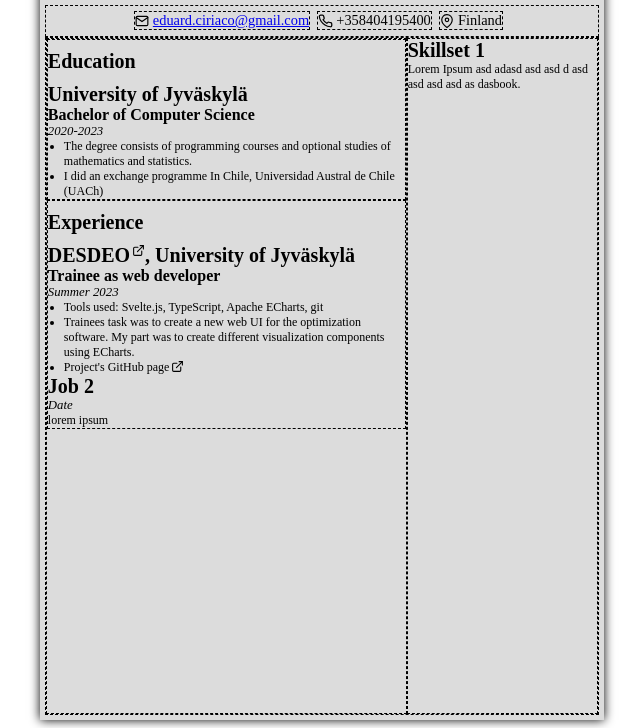
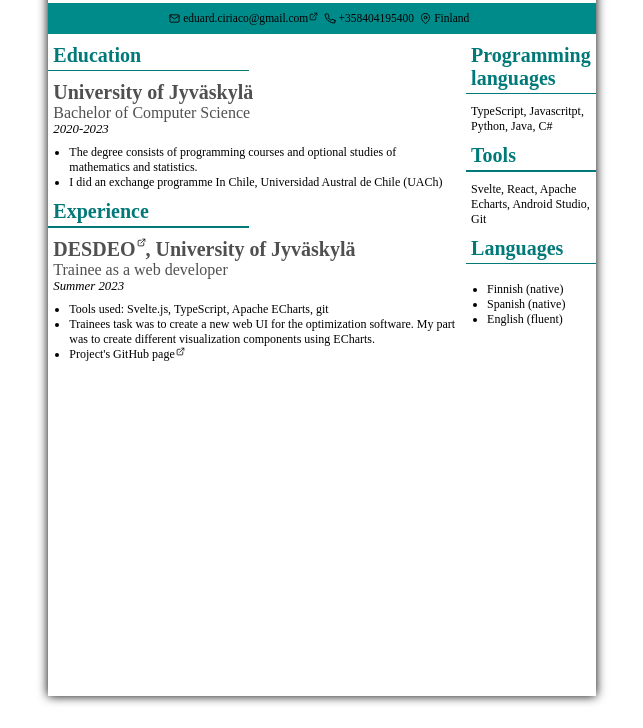
Before and after one commit to edciriac/resume, a plain HTML site: page index.html in a window 1280 px wide. Shown: the part 82-810 px from the top of the page, without its empty margins (318-961 px from the left). Drawn offline with Linux system fonts and the light colour scheme.

Commit message:
Add styling

```diff
--- a/index.html
+++ b/index.html
@@ -2,7 +2,7 @@
 <html lang="en">
     <head>
         <meta charset="UTF-8">
-        <meta name="viewport" content="width=device-width, initial-scale=1.0">
+        <meta name="viewport" nt="width=device-width, initial-scale=1.0">
         <link rel="stylesheet" href="stylesheet.css">
         <title>Eduard Ciriaco</title>
     </head>
@@ -39,7 +39,7 @@
                         <h2 class="subheading">Experience</h2>
                         <article>
                             <h2><a href="https://desdeo.misitano.xyz/">DESDEO</a>, University of Jyväskylä</h2>
-                            <h4>Trainee as web developer</h4>
+                            <h4>Trainee as a web developer</h4>
                             <h3>Summer 2023</h3>
                             <ul>
                                 <li>Tools used: Svelte.js, TypeScript, Apache ECharts, git </li>
@@ -47,18 +47,28 @@
                                 <li><a href="https://github.com/industrial-optimization-group/desdeo-webui">Project's GitHub page</a></li>
                             </ul>
                         </article>
-                        <article>
-                            <h2>Job 2</h2>
-                            <h3>Date</h3>
-                            <p>lorem ipsum</p>
-                        </article>
                     </div>
                 </div>
                 <div id="skills">
                     <article>
-                        <h2>Skillset 1</h2>
+                        <h2 class="subheading">Programming languages</h2>
+                        <p> TypeScript, Javascritpt, Python, Java, C#</p>
+                        </p>
 
-                        <p>Lorem Ipsum asd adasd asd asd d asd asd asd asd as dasbook.  </p>
+                    </article>
+                    <article>
+                        <h2 class="subheading">Tools</h2>
+                        <p>
+                            Svelte, React, Apache Echarts, Android Studio, Git
+                        </p>
+                    </article>
+                    <article>
+                        <h2 class="subheading">Languages</h2>
+                        <ul>
+                            <li>Finnish (native)</li>
+                            <li>Spanish (native)</li>
+                            <li>English (fluent)</li>
+                        </ul>
                     </article>
                 </div>
             </div>
--- a/stylesheet.css
+++ b/stylesheet.css
@@ -5,46 +5,68 @@ h1, h2, h3, h4, h5, h6, p {
     margin: 0;
     padding: 0;
 }
+.subheading{
+    font-size: 1.25em;
+    font-weight: bolder;
+    margin: 0.5em 0;
+    color: rgb(1, 121, 121);
+    /* text-decoration: dotted underline ; */
+}
+.subheading::after{
+    content: "";
+    display: block;
+    width: 50%;
+    height: 1.5px;
+    margin-left: -5px;
+    margin-top: 0.15em;
+    background-color: rgb(1, 121, 121);
+}
 h1{
     font-size: 1.5em;
 }
 h2{
     font-size: 1.25em;
+    font-weight: bold;
+    color: rgb(80, 80, 80);
 }
 h3{
     font-size: 0.8em;
     font-weight: normal;
     font-style: italic;
 }
+h4{
+    color: rgb(80, 80, 80);
+    font-size: 1em;
+    font-weight: normal;
+}
 p, li{
     font-size: 0.75em;
     font-weight: normal;
 }
-a[href^="http"] {
+a {
     background: url("media/icons/external-link.svg") no-repeat top right;
-    background-size: 13px 13px;
-    padding-right: 15px;
+    background-size: 9px 9px;
+    padding-right: 10px;
     text-decoration: none;
     color: black;
   }
-a[href^="http"]:hover {
+h2 a {
+    color: rgb(80, 80, 80);
+}
+a:hover {
         text-decoration: underline;
     }
 
 #paper {
     margin: auto;
     aspect-ratio: 1/1.41421;
-    background-color: gainsboro;
-    max-height: 98vh;
+    background-color: #ffffffbd;
+    max-height: 95vh;
     display: flex;
     flex-direction: column;
     justify-content: space-between;
     box-shadow: 0px 0px 10px 0px;
     padding: 5px;
-}
-#paper div {
-    /* background-color: aqua; */
-    border: 1px dashed black;
 }
 
 #bio {
@@ -70,10 +92,11 @@ a[href^="http"]:hover {
     flex-direction: row;
     justify-content: center ;
     align-items: center;
+    background-color: darkcyan;
+    margin: 0 -5px ;
+    padding: 0.25em 0;
 }
-/* #bar * {
-    font-size: 0.9em;
-} */
+
 #bar div{
     display: flex;
     flex-direction: row;
@@ -86,10 +109,15 @@ a[href^="http"]:hover {
     margin-right: 0.25em;
 }
 
+#bar{
+    font-size: 0.8em;
+}
+
 
 #content {
     flex-grow: 8;
     display: flex;
+    gap: 1em;
 }
 
 #jobed{
@@ -102,20 +130,25 @@ a[href^="http"]:hover {
 }
 #skills{
     width: min-content;
-    flex-grow: 1;
+    /* flex-grow: 1; */
     /* background-color: aqua; */
-    border: solid 1px black;
+    /* border: solid 1px black; */
+    display: flex;
+    flex-direction: column;
+
 }
-
-.subheading{
-    font-size: 1.25em;
-    font-weight: bold;
-    margin: 0.5em 0;
+/* #skills article{
+    padding: 1em 0em;
+} */
+#skills .subheading::after{
+    width: 100%;
+    padding-right: 10px;
 }
 
 ul {
     margin: 0;
     padding-left: 1em;
+    padding-top: 0.5em;
     margin-block-start: 0em;
     margin-block-end: 0em;
 }
```
